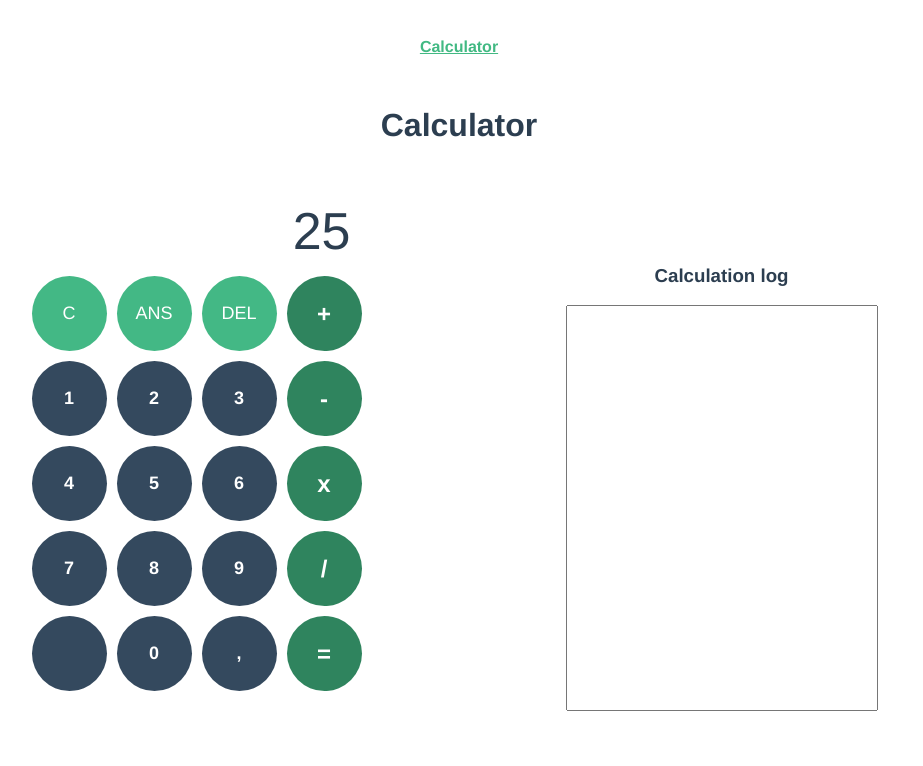
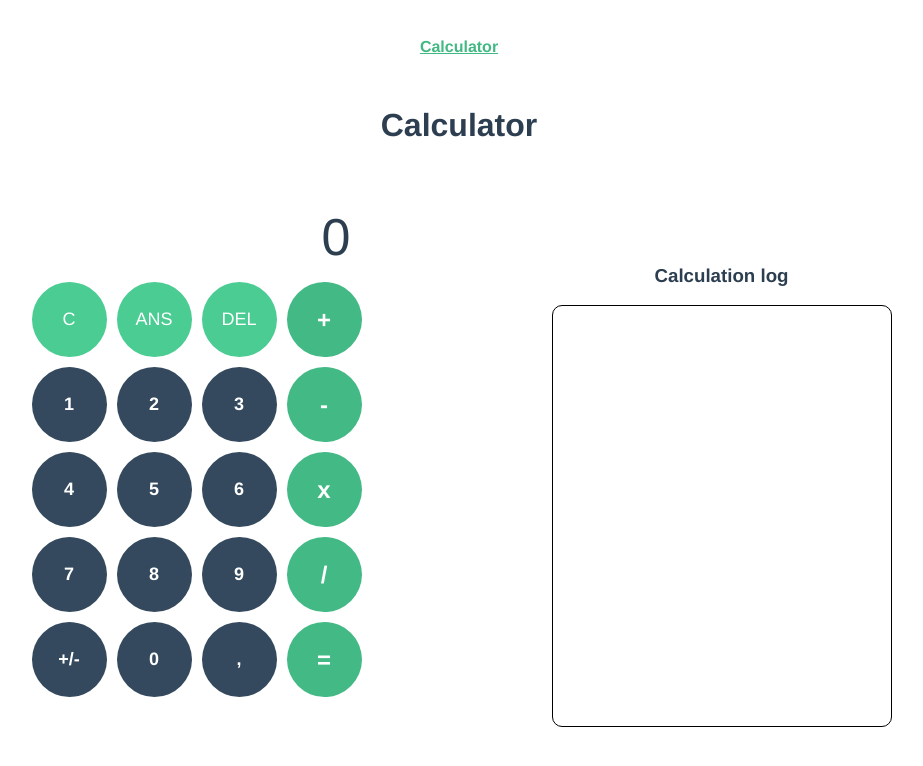
Before and after one commit to kristianaars/IDATT2105-A2-VueCalculator, a Vue app: page / in a window 1280 px wide. Shown: the top 766 px of the page, without its empty margins (181-1104 px from the left). Built offline with nearby package versions, Linux system fonts and the light colour scheme.

Commit message:
Implemented calculator logic

```diff
--- a/src/assets/styles/calculator.css
+++ b/src/assets/styles/calculator.css
@@ -17,6 +17,12 @@
     font-family: Avenir, Helvetica, Arial, sans-serif;
     font-size: 52px;
     margin: 16px 16px 10px 10px;
+    max-width: 100%;
+    overflow-x: scroll;
+}
+
+#display::-webkit-scrollbar {
+    display: none;
 }
 
 #button-grid {
@@ -30,11 +36,18 @@
     padding-top: 80px;
 }
 
-#log {
+#log-entries {
+    border: black solid 1px;
+    border-radius: 10px;
+    height: 420px;
+    overflow-y: scroll;
+}
+
+.log-entry {
     width: 90%;
-    resize: none;
-    margin: auto;
-    height: 400px;
+    padding: 16px;
+    text-align: left;
+    font-size: 16px;
 }
 
 .calculator-button {
@@ -51,12 +64,27 @@
     font-weight: bold;
 }
 
+.calculator-button:hover {
+    filter: brightness(85%);
+    cursor: pointer;
+}
+
+.calculator-button:active {
+    filter: brightness(55%);
+    cursor: pointer;
+}
+
 .operation-button {
-    background: #2F845E;
+    background: #43b985;
+    font-size: 24px;
+}
+
+.operation-button-selected {
+    background: #73d9ab;
     font-size: 24px;
 }
 
 .function-button {
-    background: #43B885;
+    background: #4acc93;
     font-weight: normal;
 }
--- a/src/components/Calculator.vue
+++ b/src/components/Calculator.vue
@@ -3,50 +3,123 @@
 
   <div id="main-container">
     <div id="calculator-container">
-      <p id="display">25</p>
+      <p id="display">{{ this.displayValue }}</p>
 
       <div id="button-grid">
         <!-- First button row -->
-        <button class="calculator-button function-button">C</button>
-        <button class="calculator-button function-button">ANS</button>
-        <button class="calculator-button function-button">DEL</button>
-        <button class="calculator-button operation-button">+</button>
+        <button
+          class="calculator-button function-button"
+          @click="this.clearCalculator"
+        >
+          C
+        </button>
+        <button
+          class="calculator-button function-button"
+          @click="this.useLastAnswer"
+        >
+          ANS
+        </button>
+        <button class="calculator-button function-button" @click="backspace">
+          DEL
+        </button>
+        <button
+          class="calculator-button operation-button"
+          :class="{ 'operation-button-selected': operator === '+' }"
+          @click="applyOperator('+')"
+        >
+          +
+        </button>
 
         <!-- Second button row -->
-        <button class="calculator-button">1</button>
-        <button class="calculator-button">2</button>
-        <button class="calculator-button">3</button>
-        <button class="calculator-button operation-button">-</button>
+        <button class="calculator-button" @click="this.appendToDisplay('1')">
+          1
+        </button>
+        <button class="calculator-button" @click="this.appendToDisplay('2')">
+          2
+        </button>
+        <button class="calculator-button" @click="this.appendToDisplay('3')">
+          3
+        </button>
+        <button
+          class="calculator-button operation-button"
+          :class="{ 'operation-button-selected': operator === '-' }"
+          @click="applyOperator('-')"
+        >
+          -
+        </button>
 
         <!-- Third button row -->
-        <button class="calculator-button">4</button>
-        <button class="calculator-button">5</button>
-        <button class="calculator-button">6</button>
-        <button class="calculator-button operation-button">x</button>
+        <button class="calculator-button" @click="this.appendToDisplay('4')">
+          4
+        </button>
+        <button class="calculator-button" @click="this.appendToDisplay('5')">
+          5
+        </button>
+        <button class="calculator-button" @click="this.appendToDisplay('6')">
+          6
+        </button>
+        <button
+          class="calculator-button operation-button"
+          :class="{ 'operation-button-selected': operator === 'x' }"
+          @click="applyOperator('x')"
+        >
+          x
+        </button>
 
         <!-- Fourth button row -->
-        <button class="calculator-button">7</button>
-        <button class="calculator-button">8</button>
-        <button class="calculator-button">9</button>
-        <button class="calculator-button operation-button">/</button>
+        <button class="calculator-button" @click="this.appendToDisplay('7')">
+          7
+        </button>
+        <button class="calculator-button" @click="this.appendToDisplay('8')">
+          8
+        </button>
+        <button class="calculator-button" @click="this.appendToDisplay('9')">
+          9
+        </button>
+        <button
+          class="calculator-button operation-button"
+          :class="{ 'operation-button-selected': operator === '/' }"
+          @click="applyOperator('/')"
+        >
+          /
+        </button>
 
         <!-- Fifth button row -->
-        <button class="calculator-button"></button>
-        <button class="calculator-button">0</button>
-        <button class="calculator-button">,</button>
-        <button class="calculator-button operation-button">=</button>
+        <button class="calculator-button" @click="this.invertDisplayValue">
+          +/-
+        </button>
+        <button class="calculator-button" @click="this.appendToDisplay('0')">
+          0
+        </button>
+        <button class="calculator-button" @click="this.appendToDisplay('.')">
+          ,
+        </button>
+        <button
+          class="calculator-button operation-button"
+          @click="this.equalsButton"
+        >
+          =
+        </button>
       </div>
-
     </div>
 
     <div id="log-container">
       <h3>Calculation log</h3>
-      <textarea id="log">
-
-      </textarea>
+      <div id="log-entries">
+        <p class="log-entry" v-for="s in this.calculations" :key="s.id">
+          {{
+            s.firstNumber +
+            " " +
+            s.operator +
+            " " +
+            s.secondNumber +
+            " = " +
+            s.answer
+          }}
+        </p>
+      </div>
     </div>
   </div>
-
 </template>
 
 <script>
@@ -54,9 +127,114 @@ require("@/assets/styles/calculator.css");
 
 export default {
   name: "Calculator",
-  actions: {
+  data() {
+    return {
+      displayValue: "0",
+      operator: null,
+      firstNumber: 0,
+      secondNumber: 0,
+      clearDisplayNext: false,
+    };
+  },
+  methods: {
+    appendToDisplay(char) {
+      if (this.clearDisplayNext) {
+        this.clearDisplay();
+      }
 
-  }
+      if (this.displayValue == "0") {
+        this.displayValue = char;
+      } else {
+        this.displayValue += char;
+      }
+    },
+    backspace() {
+      if (this.clearDisplayNext) {
+        this.clearDisplay();
+      }
+
+      this.displayValue = (this.displayValue + "").slice(0, -1);
+
+      if ((this.displayValue + "").length === 0 || this.displayValue == "-") {
+        this.clearDisplay();
+      }
+    },
+    clearDisplay() {
+      this.displayValue = 0;
+      this.clearDisplayNext = false;
+    },
+    clearCalculator() {
+      this.clearDisplay();
+      this.clearCalculation();
+    },
+    clearCalculation() {
+      this.operator = null;
+      this.firstNumber = 0;
+      this.secondNumber = 0;
+    },
+    invertDisplayValue() {
+      if (this.clearDisplayNext) {
+        this.clearDisplay();
+      }
+
+      if (this.displayValue.startsWith("-")) {
+        this.displayValue = this.displayValue.slice(
+          1,
+          this.displayValue.length
+        );
+      } else {
+        this.displayValue = "-" + this.displayValue;
+      }
+    },
+    applyOperator(operator) {
+      const operatorExist = this.operator !== null;
+      const currentNumber = parseFloat(this.displayValue)
+
+      if (!operatorExist) {
+        this.clearDisplay();
+        this.firstNumber = currentNumber
+        this.operator = operator
+      } else {
+        this.secondNumber = currentNumber
+        this.calculate()
+        this.firstNumber = this.lastAnswer
+        this.operator = operator
+        this.clearDisplayNext = true
+      }
+
+    },
+    equalsButton() {
+      this.secondNumber = parseFloat(this.displayValue)
+      this.calculate()
+      this.clearDisplayNext = true
+    },
+    calculate() {
+      this.$store
+        .dispatch("calculate", {
+          firstNumber: this.firstNumber,
+          secondNumber: this.secondNumber,
+          operator: this.operator,
+        })
+        .then(() => {
+          this.displayValue = this.lastAnswer;
+        })
+        .catch((error) => {
+          this.displayValue = error;
+          this.clearDisplayNext = true;
+        });
+    },
+    useLastAnswer() {
+      this.displayValue = this.lastAnswer;
+    },
+  },
+  computed: {
+    calculations() {
+      return this.$store.state.calculations;
+    },
+    lastAnswer() {
+      return this.$store.getters.lastAnswer;
+    },
+  },
 };
 </script>
 
--- a/src/store/index.js
+++ b/src/store/index.js
@@ -1,8 +1,68 @@
 import { createStore } from "vuex";
 
 export default createStore({
-  state: {},
-  mutations: {},
-  actions: {},
+  state: {
+    count: 0,
+    calculations: [],
+  },
+  getters: {
+    lastAnswer: state => {
+      return state.calculations.at(-1).answer
+    }
+  },
+  mutations: {
+    PUSH_TO_LOG(state, calculation) {
+      state.calculations.push(calculation);
+    },
+  },
+  actions: {
+    calculate({ commit }, { firstNumber, operator, secondNumber }) {
+      if(operator === null) {
+        operator = '+'
+      }
+
+
+      let answer;
+      switch (operator) {
+        case "+":
+          answer = firstNumber + secondNumber;
+          break;
+        case "-":
+          answer = firstNumber - secondNumber;
+          break;
+        case "x":
+          answer = firstNumber * secondNumber;
+          break;
+        case "/":
+          answer = firstNumber / secondNumber;
+          break;
+      }
+
+      if(answer !== 0 && !parseFloat(answer)) {
+        console.log("Unable to calculate...")
+        return Promise.reject(new Error("Answer is not a number."))
+      }
+
+      const calc = {
+        firstNumber: firstNumber,
+        operator: operator,
+        secondNumber: secondNumber,
+        answer: answer,
+        id: this.state.count++
+      }
+
+
+      console.log(calc)
+
+      commit('PUSH_TO_LOG', calc)
+    },
+    saveToLog({ commit }, calculation) {
+
+      commit('PUSH_TO_LOG', {
+        ...calculation,
+        id: this.state.count++
+      })
+    }
+  },
   modules: {},
 });
```
